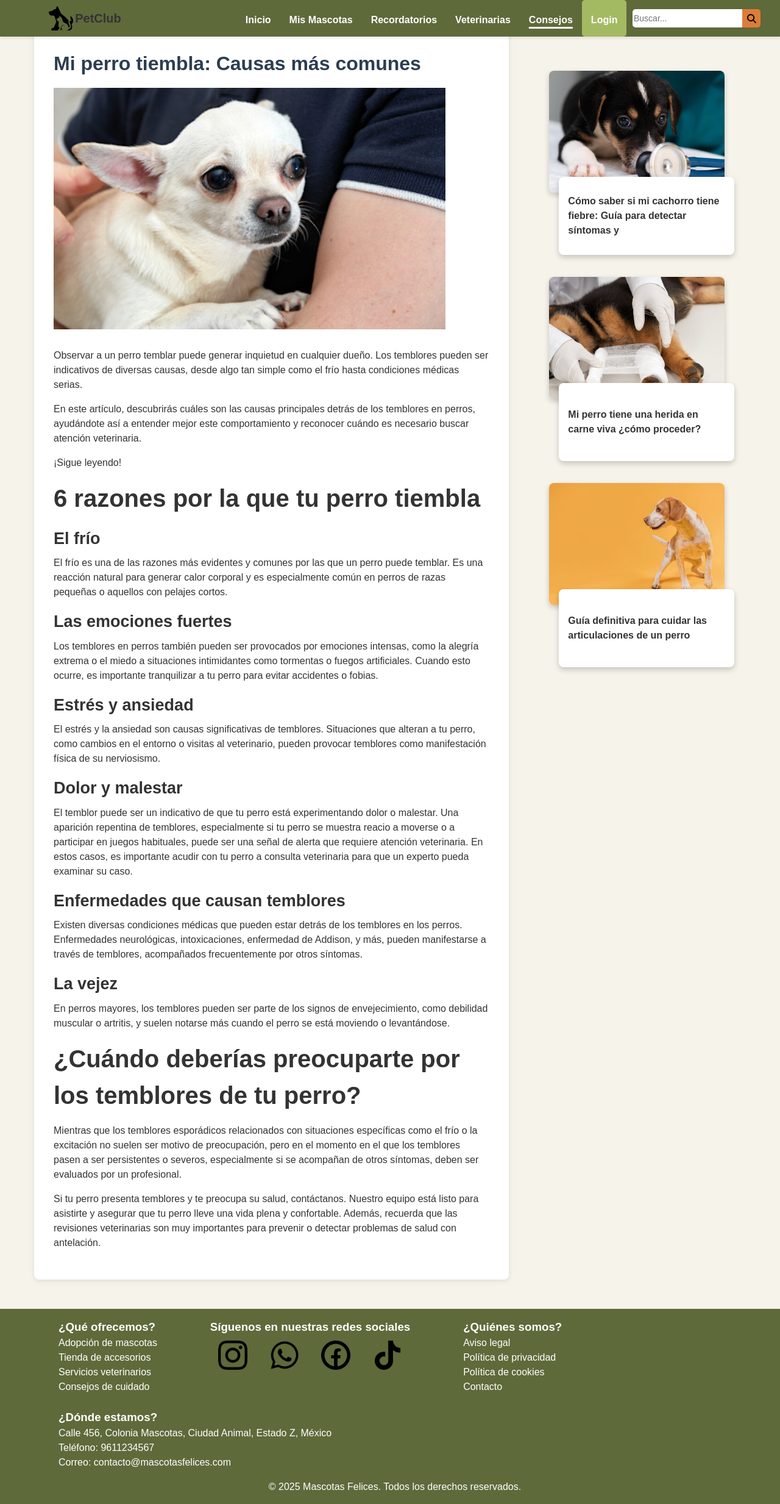
After one commit to Ruben2216/Proyecto-Integrador-4M, a PHP site: page /consejo3.html in a window 1280 px wide. The commit adds this page. Shown: the whole page at 61% size. Run offline with PHP 8.4, Linux system fonts and the light colour scheme; data that the repository does not hold is empty; some libraries are stand-ins or nearby versions.

Commit message:
consejo3

```diff
--- a/Activos/css/consejo1.css
+++ b/Activos/css/consejo1.css
@@ -31,6 +31,10 @@ main{
     max-width: 1200px;
     margin: 2rem auto;
     padding: 1rem;
+  }
+  .consejo__perro-temblando{
+    width: 90%;
+    /*alinenar al centro*/
   }
 
   .consejo__principal {
--- a/Index.php
+++ b/Index.php
@@ -293,7 +293,7 @@ if ($especie == "Husky Siberiano") {
                 <h3 class="tarjeta__titulo">Mi perro tiene una herida en carne viva ¿cómo proceder?</h3>
             </a>
 
-            <a href="#" class="tarjeta">
+            <a href="consejo3.html" class="tarjeta">
                 <div class="tarjeta__imagen">
                 <img src="Activos/Imagenes/consejos/perro-temblando.jpeg" alt="Perro temblando">
                 </div>
--- /dev/null
+++ b/consejo3.html
@@ -0,0 +1,97 @@
+<!DOCTYPE html>
+<html lang="es">
+<head>
+  <meta charset="UTF-8" />
+  <meta name="viewport" content="width=device-width, initial-scale=1.0" />
+  <title>Mi perro tiembla: Causas más comunes-PetClub</title>
+  <link rel="icon" href="Activos/Imagenes/icono_web.png">
+  <link rel="stylesheet" href="Activos\css\consejo1.css" />
+  <link rel="stylesheet" href="Activos\css\footer.css" />
+  <link rel="stylesheet" href="Activos\css\nav.css" />
+  <link rel="stylesheet" href="Activos/css/estilo_main.css" />
+</head>
+<body>
+  <header class="header"></header>
+
+  <main class="consejo">
+    <section class="consejo__principal">
+      <h1 class="consejo__titulo">Mi perro tiembla: Causas más comunes</h1>
+      <img src="Activos/Imagenes/consejos/perro-temblando.jpeg" alt=" Perro temblando" class="consejo__perro-temblando" /> <br> <br>
+      <p class="consejo__parrafo">
+        Observar a un perro temblar puede generar inquietud en cualquier dueño. Los temblores pueden ser indicativos de diversas causas, desde algo tan simple como el frío hasta condiciones médicas serias.
+      </p>
+      <p class="consejo__parrafo">
+        En este artículo, descubrirás cuáles son las causas principales detrás de los temblores en perros, ayudándote así a entender mejor este comportamiento y reconocer cuándo es necesario buscar atención veterinaria.
+      </p>
+      <p class="consejo__parrafo">¡Sigue leyendo!</p>
+
+      <h2>6 razones por la que tu perro tiembla</h2>
+      <h3 class="consejo__subtitulo">El frío</h3>
+      <p class="consejo__parrafo">
+        El frío es una de las razones más evidentes y comunes por las que un perro puede temblar. Es una reacción natural para generar calor corporal y es especialmente común en perros de razas pequeñas o aquellos con pelajes cortos.
+      </p>
+
+      <h3 class="consejo__subtitulo">Las emociones fuertes</h3>
+      <p class="consejo__parrafo">
+        Los temblores en perros también pueden ser provocados por emociones intensas, como la alegría extrema o el miedo a situaciones intimidantes como tormentas o fuegos artificiales. Cuando esto ocurre, es importante tranquilizar a tu perro para evitar accidentes o fobias.
+      </p>
+
+      <h3 class="consejo__subtitulo">Estrés y ansiedad</h3>
+      <p class="consejo__parrafo">
+        El estrés y la ansiedad son causas significativas de temblores. Situaciones que alteran a tu perro, como cambios en el entorno o visitas al veterinario, pueden provocar temblores como manifestación física de su nerviosismo.
+      </p>
+
+      <h3 class="consejo__subtitulo">Dolor y malestar</h3>
+      <p class="consejo__parrafo">
+        El temblor puede ser un indicativo de que tu perro está experimentando dolor o malestar. Una aparición repentina de temblores, especialmente si tu perro se muestra reacio a moverse o a participar en juegos habituales, puede ser una señal de alerta que requiere atención veterinaria. En estos casos, es importante acudir con tu perro a consulta veterinaria para que un experto pueda examinar su caso.
+      </p>
+
+      <h3 class="consejo__subtitulo">Enfermedades que causan temblores</h3>
+      <p class="consejo__parrafo">
+        Existen diversas condiciones médicas que pueden estar detrás de los temblores en los perros. Enfermedades neurológicas, intoxicaciones, enfermedad de Addison, y más, pueden manifestarse a través de temblores, acompañados frecuentemente por otros síntomas.
+      </p>
+
+      <h3 class="consejo__subtitulo">La vejez</h3>
+      <p class="consejo__parrafo">
+        En perros mayores, los temblores pueden ser parte de los signos de envejecimiento, como debilidad muscular o artritis, y suelen notarse más cuando el perro se está moviendo o levantándose.
+      </p>
+
+      <h2>¿Cuándo deberías preocuparte por los temblores de tu perro?</h2>
+      <p class="consejo__parrafo">
+        Mientras que los temblores esporádicos relacionados con situaciones específicas como el frío o la excitación no suelen ser motivo de preocupación, pero en el momento en el que los temblores pasen a ser persistentes o severos, especialmente si se acompañan de otros síntomas, deben ser evaluados por un profesional.
+      </p>
+      <p class="consejo__parrafo">
+        Si tu perro presenta temblores y te preocupa su salud, contáctanos. Nuestro equipo está listo para asistirte y asegurar que tu perro lleve una vida plena y confortable. Además, recuerda que las revisiones veterinarias son muy importantes para prevenir o detectar problemas de salud con antelación.
+      </p>
+    </section>
+    <aside class="aside">
+        <div class="contenedor-tarjetas ">
+
+        <a href="consejo1.html" class="tarjeta">
+          <div class="tarjeta__imagen">
+          <img src="Activos\Imagenes\consejos\como-saber-si-mi-cachorro-tiene-fiebre.jpg" alt="Perro enfermo">
+          </div>
+          <h3 class="tarjeta__titulo">Cómo saber si mi cachorro tiene fiebre: Guía para detectar síntomas y</h3>
+      </a>
+
+      <a href="consejo2.html" class="tarjeta">
+        <div class="tarjeta__imagen">
+        <img src="Activos/Imagenes/consejos/Mi-perro-tiene-una-herida-en-carne-viva-que-hago.jpg" alt="Imagen 2">
+        </div>
+        <h3 class="tarjeta__titulo">Mi perro tiene una herida en carne viva ¿cómo proceder?</h3>
+    </a>
+
+      <a href="consejo4.html" class="tarjeta">
+        <div class="tarjeta__imagen">
+        <img src="Activos//Imagenes/consejos/perro-noble-mirando-otro-lado-espacio-copia_23-2148366957.avif" alt="Imagen 4">
+        </div>
+        <h3 class="tarjeta__titulo">Guía definitiva para cuidar las articulaciones de un perro</h3>
+    </a>
+      </aside>
+  </main>
+  <footer class="footer"></footer>
+  <script src="Activos/javascript/Accesos_permanentes.js"></script>
+  <script src="/Proyecto-Integrador-4M/Activos/javascript/buscador.js" defer></script>
+  <script src="Activos\javascript\procesar_recordatorios.js"></script>
+</body>
+</html>
```
